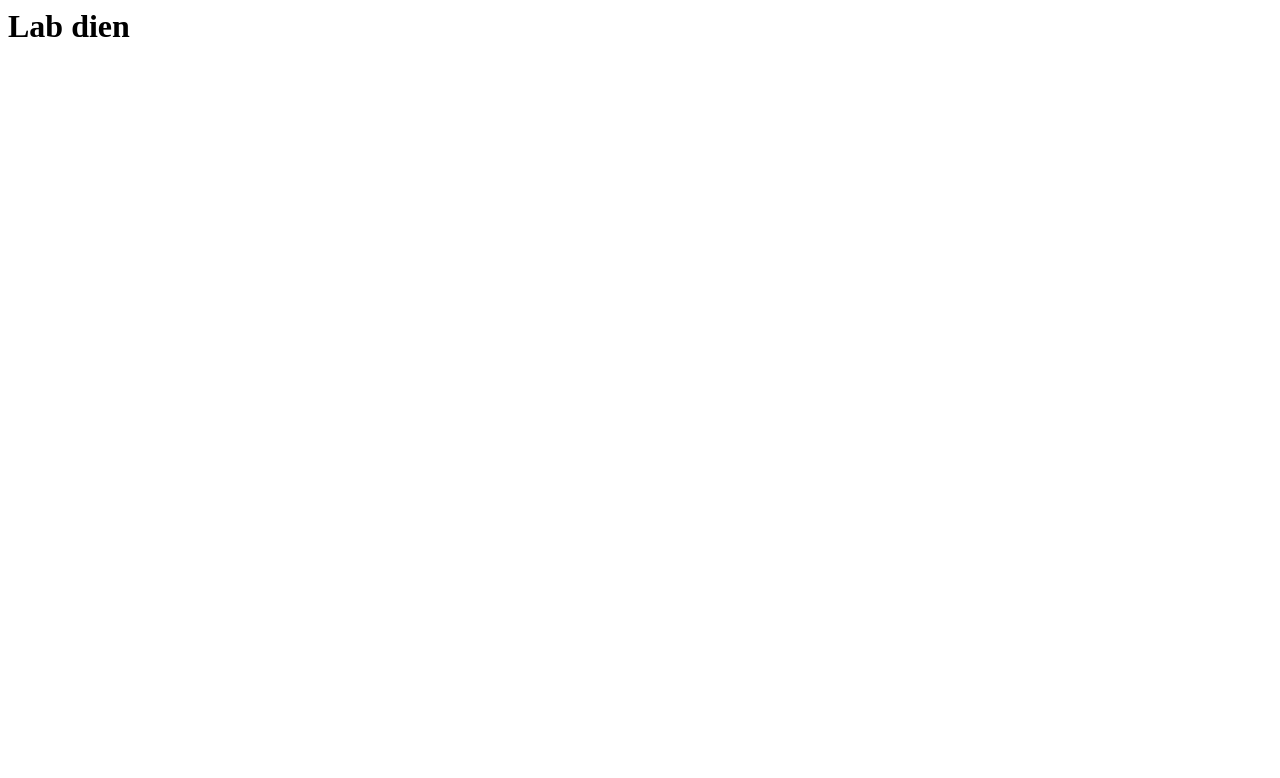
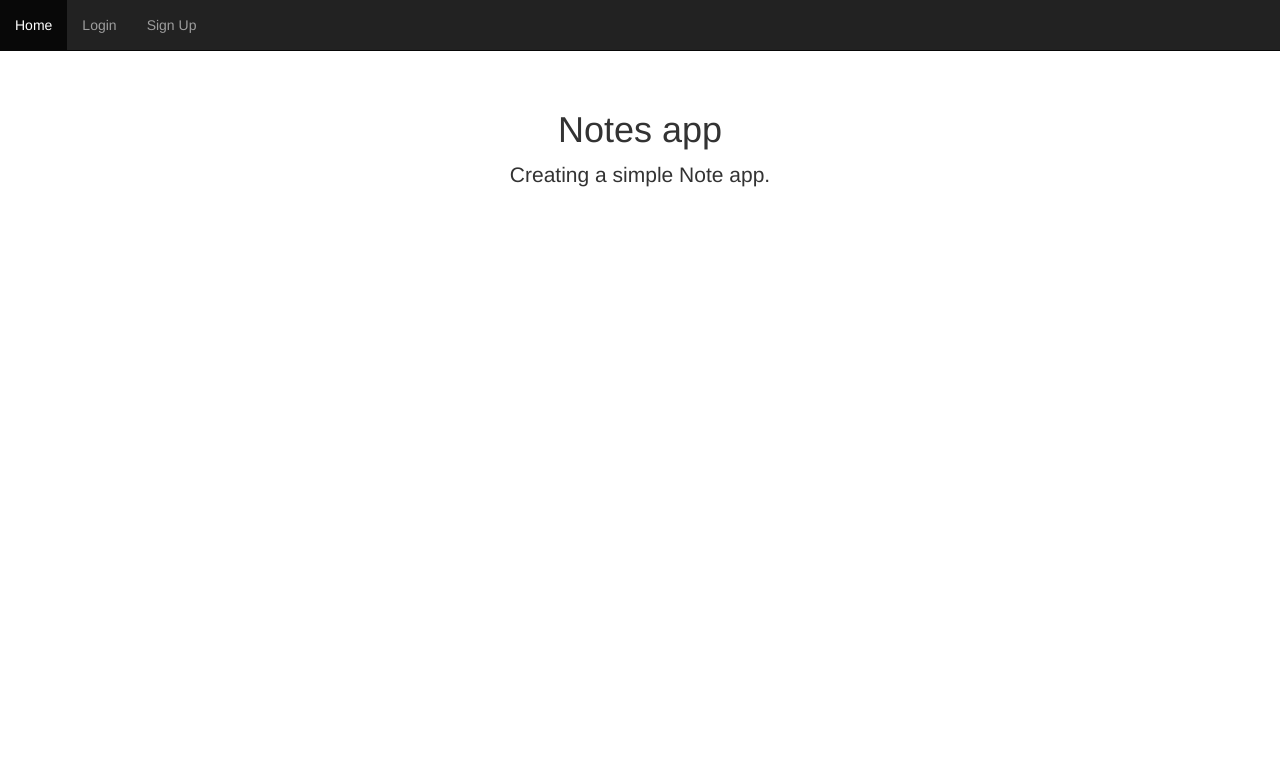
Before and after one commit to LukBui/final_project, a Flask app: page / in a window 1280 px wide. Before the commit the part shown is almost empty. Shown: the top 778 px of the page. Run offline with Flask 2, Linux system fonts and the light colour scheme; some libraries are stand-ins or nearby versions.

Commit message:
Adding css, index page, adding to forms

```diff
--- a/app.py
+++ b/app.py
@@ -1,11 +1,15 @@
-from flask import Flask, render_template
+from flask import Flask, render_template, redirect, url_for
 from flask_bootstrap import Bootstrap
 from flask_wtf import FlaskForm
-from wtforms import StringField, SubmitField, PasswordField, BooleanField
+from wtforms import StringField, PasswordField, BooleanField
 from wtforms.validators import InputRequired, Email, Length
+from flask_sqlalchemy  import SQLAlchemy
+from werkzeug.security import generate_password_hash, check_password_hash
+from flask_login import LoginManager, UserMixin, login_user, login_required, logout_user
 
 
 app = Flask(__name__)
+app.config['SECRET_KEY'] = 'Thisisapassword123'
 bootstrap = Bootstrap(app)
 
 class LoginForm(FlaskForm):
@@ -24,11 +28,15 @@ def index():
 
 @app.route('/login')
 def login():
-    return render_template('login.html')
+    form = LoginForm()
 
-@app.route('/signup')
+    return render_template('login.html', form=form)
+
+@app.route('/register')
 def login():
-    return render_template('signup.html')
+    form = RegisterForm()
+
+    return render_template('register.html', form=form)
 
 if __name__ == '__main__':
     app.run(debug=True)
--- /dev/null
+++ b/static/start.css
@@ -0,0 +1,7 @@
+body {
+    padding-top: 50px;
+  }
+  .starter-template {
+    padding: 40px 15px;
+    text-align: center;
+  }
--- a/templates/index.html
+++ b/templates/index.html
@@ -1 +1,32 @@
-<h1>Lab dien</h1>
+{% extends "bootstrap/base.html" %}
+
+{% block title %}
+Notes App
+{% endblock %}
+
+{% block styles %}
+{{super()}}
+<link rel="stylesheet" href="{{url_for('.static', filename='start.css')}}">
+{% endblock %}
+
+{% block content %}
+    <nav class="navbar navbar-inverse navbar-fixed-top">
+        <div id="navbar" class="collapse navbar-collapse">
+          <ul class="nav navbar-nav">
+            <li class="active"><a href="#">Home</a></li>
+            <li><a href="{{ url_for('login') }}">Login</a></li>
+            <li><a href="{{ url_for('register') }}">Sign Up</a></li>
+          </ul>
+        </div><!--/.nav-collapse -->
+      </div>
+    </nav>
+
+    <div class="container">
+
+      <div class="starter-template">
+        <h1>Notes app</h1>
+        <p class="lead">Creating a simple Note app.</p>
+      </div>
+
+    </div><!-- /.container -->
+{% endblock %}
```
Also changed, not shown: templates/register.html (added), templates/signup.html (deleted).
